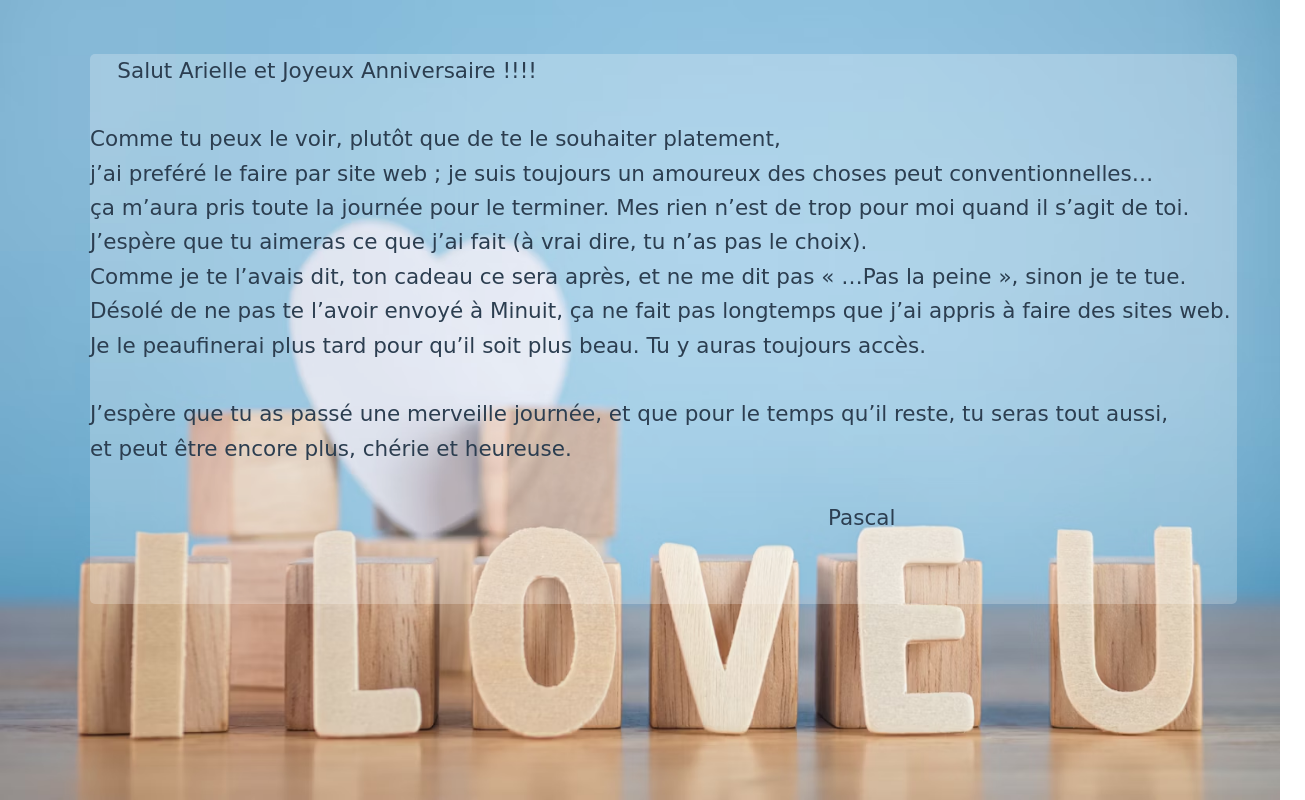
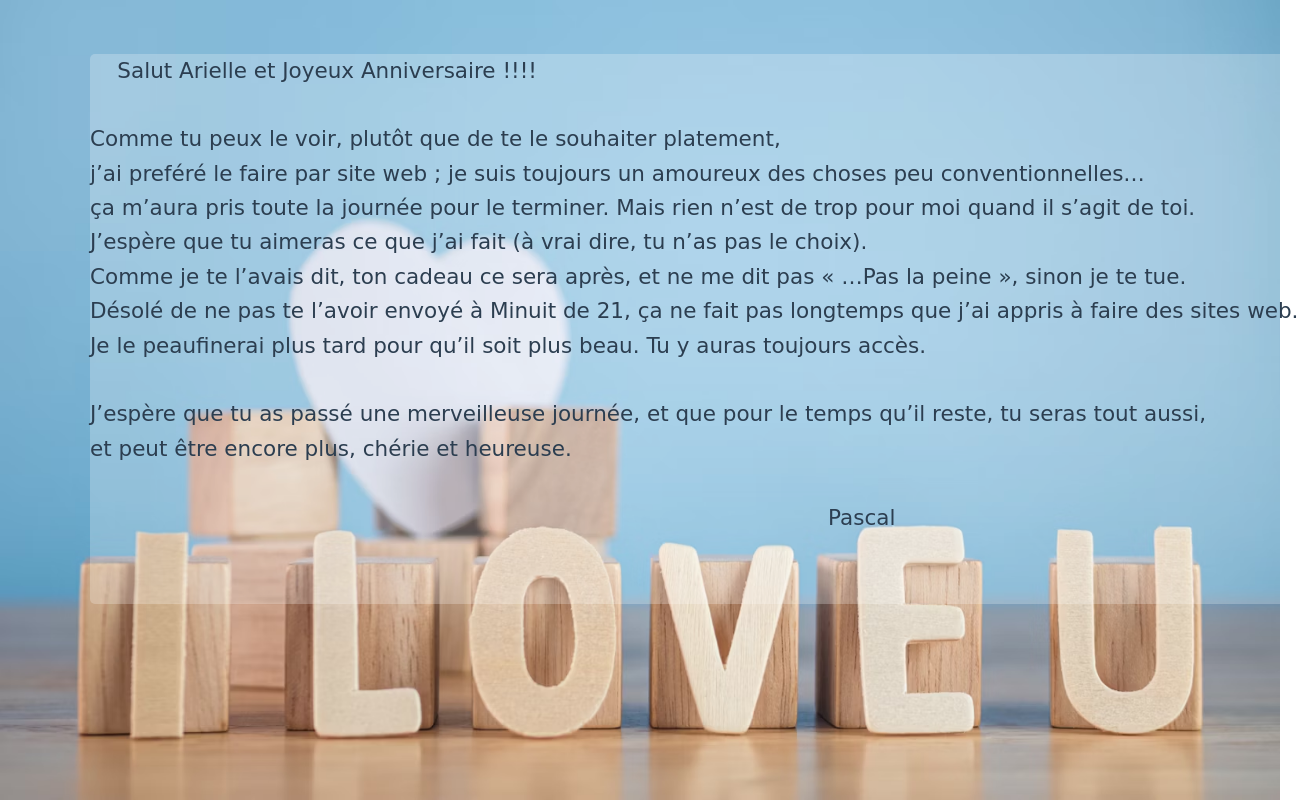
Before and after one commit to Paschalis369/SiteLettre, a plain HTML site: page index.html in a window 1280 px wide. Shown: the whole page, 1305 px wide, since content can reach past the window. Drawn offline with Linux system fonts and the light colour scheme.

Commit message:
Update index.html

```diff
--- a/index.html
+++ b/index.html
@@ -11,14 +11,14 @@
     Salut Arielle et Joyeux Anniversaire !!!!
 
 Comme tu peux le voir, plutôt que de te le souhaiter platement,
-j’ai preféré le faire par site web ; je suis toujours un amoureux des choses peut conventionnelles…
-ça m’aura pris toute la journée pour le terminer. Mes rien n’est de trop pour moi quand il s’agit de toi.
+j’ai preféré le faire par site web ; je suis toujours un amoureux des choses peu conventionnelles…
+ça m’aura pris toute la journée pour le terminer. Mais rien n’est de trop pour moi quand il s’agit de toi.
 J’espère que tu aimeras ce que j’ai fait (à vrai dire, tu n’as pas le choix).
 Comme je te l’avais dit, ton cadeau ce sera après, et ne me dit pas « …Pas la peine », sinon je te tue.
-Désolé de ne pas te l’avoir envoyé à Minuit, ça ne fait pas longtemps que j’ai appris à faire des sites web.
+Désolé de ne pas te l’avoir envoyé à Minuit de 21, ça ne fait pas longtemps que j’ai appris à faire des sites web.
 Je le peaufinerai plus tard pour qu’il soit plus beau. Tu y auras toujours accès.
 
-J’espère que tu as passé une merveille journée, et que pour le temps qu’il reste, tu seras tout aussi,
+J’espère que tu as passé une merveilleuse journée, et que pour le temps qu’il reste, tu seras tout aussi,
 et peut être encore plus, chérie et heureuse.
 
                                                                                                             Pascal
```
